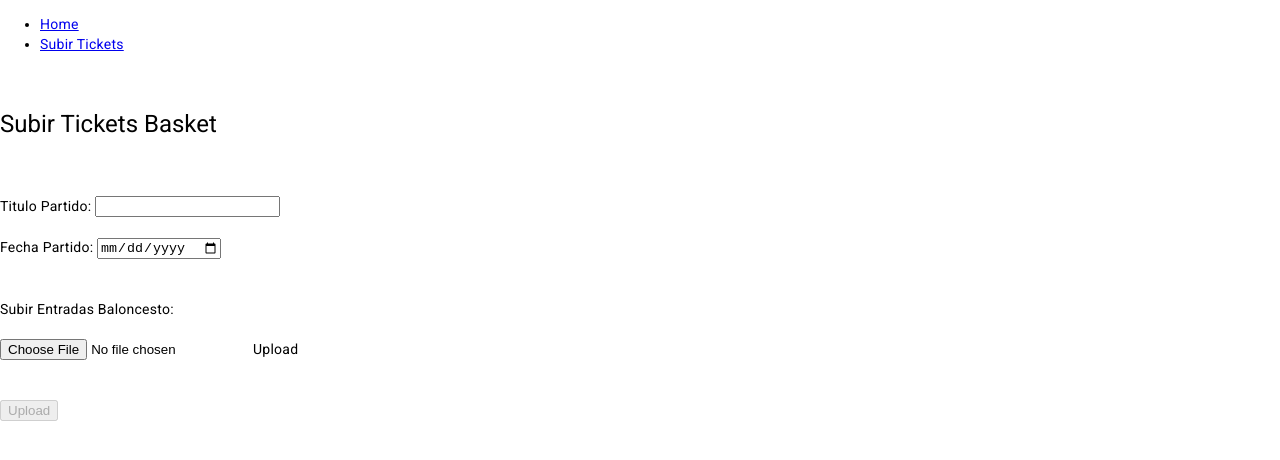
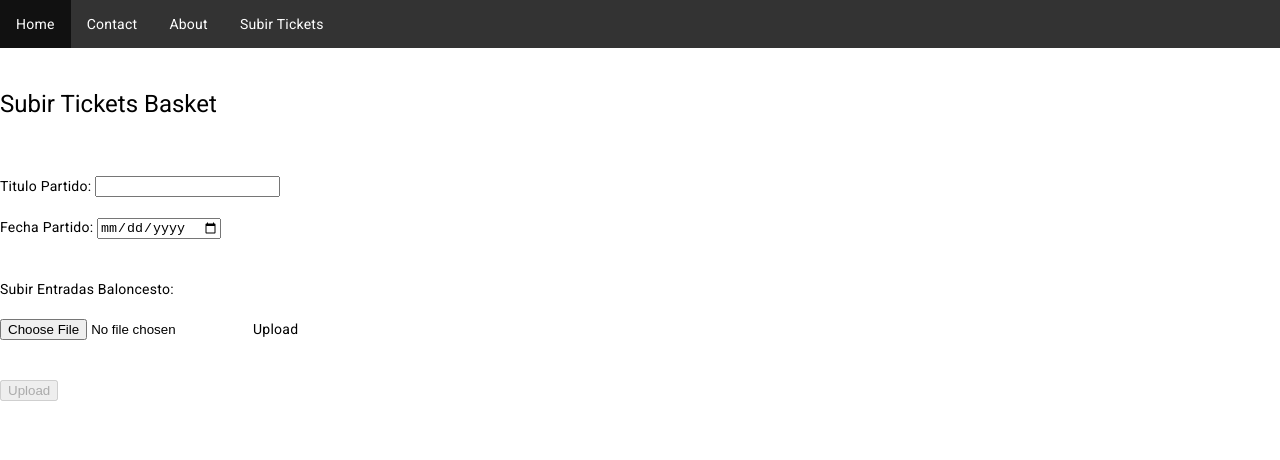
Before and after one commit to franciscoavilaramirez/ticket-cb-granada, an Angular app: page /tickets in a window 1280 px wide. Shown: the top 460 px of the page. Built offline with nearby package versions, Linux system fonts and the light colour scheme.

Commit message:
Modifico Navar, e implemento "Subir tikets"

```diff
--- a/src/app/app.component.html
+++ b/src/app/app.component.html
@@ -1,15 +1,12 @@
+<ul>
+    <li><a class="active" href="#home">Home</a></li>
 
-<nav>
-    <div>
-        <ul>
-            <li>
-                <a class="nav-link active" aria-current="page" href="home" style="color: dark">Home</a>
-            </li>
-            <li>
-                <a class="nav-link active" aria-current="page" href="tickets" style="color: dark">Subir Tickets</a>
-            </li>
-        </ul>
-    </div>
-</nav>
+    <!-- <li *ngIf="isAdmin()"><a href="#newPartido">Agregar Partido</a></li> -->
+
+    <li><a href="#contact">Contact</a></li>
+    <li><a href="#about">About</a></li>
+    <li><a href="tickets">Subir Tickets</a></li>
+  </ul>
+
 
 <router-outlet></router-outlet>
--- a/src/app/app.component.scss
+++ b/src/app/app.component.scss
@@ -0,0 +1,23 @@
+ul {
+    list-style-type: none;
+    margin: 0;
+    padding: 0;
+    overflow: hidden;
+    background-color: #333;
+  }
+
+  li {
+    float: left;
+  }
+
+  li a {
+    display: block;
+    color: white;
+    text-align: center;
+    padding: 14px 16px;
+    text-decoration: none;
+  }
+
+  li a:hover {
+    background-color: #111;
+  }
--- a/src/app/componentes/home/home.component.html
+++ b/src/app/componentes/home/home.component.html
@@ -1,12 +1,5 @@
 
-<ul>
-  <li><a class="active" href="#home">Home</a></li>
 
-  <!-- <li *ngIf="isAdmin()"><a href="#newPartido">Agregar Partido</a></li> -->
-
-  <li><a href="#contact">Contact</a></li>
-  <li><a href="#about">About</a></li>
-</ul>
 
 <div class="container">
   <div class="container__wrapper">
--- a/src/app/componentes/home/home.component.scss
+++ b/src/app/componentes/home/home.component.scss
@@ -83,27 +83,3 @@
   }
 
 }
-
-ul {
-  list-style-type: none;
-  margin: 0;
-  padding: 0;
-  overflow: hidden;
-  background-color: #333;
-}
-
-li {
-  float: left;
-}
-
-li a {
-  display: block;
-  color: white;
-  text-align: center;
-  padding: 14px 16px;
-  text-decoration: none;
-}
-
-li a:hover {
-  background-color: #111;
-}
```
